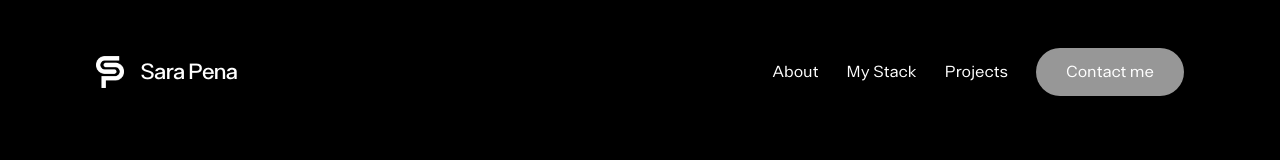
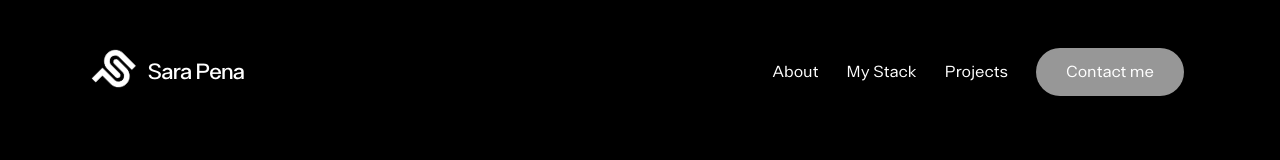
Before and after one commit to Sara-pe/portfolio, a React (Vite) app: page / in a window 1280 px wide. Shown: the top 160 px of the page. Built offline with nearby package versions, Linux system fonts and the light colour scheme.

Commit message:
logo adjustments

```diff
--- a/src/App.jsx
+++ b/src/App.jsx
@@ -33,7 +33,7 @@ function App() {
 
           <div className='flex flex-row items-center justify-center gap-16'>
             <img className="logo-nav" src={LogoIcon} alt="Logo" />
-            <h4>Sara Pena</h4>
+         <h4>Sara Pena</h4>
           </div>
 
           <div className='nav-phone'>
--- a/src/components/4_Comp_Projects/ComProject.module.css
+++ b/src/components/4_Comp_Projects/ComProject.module.css
@@ -29,6 +29,11 @@
 
 }
 
+.rot {
+  transform: rotate(45deg);
+  height: 20px;
+}
+
 .iconWrapper {
   width: 140px;
   overflow: hidden;
@@ -38,6 +43,7 @@
 .carrouselHeader {
   display: flex;
   flex-direction: row;
+align-items: center;
   gap: 4px;
   width: max-content;
   animation: scroll 8s linear infinite;
--- a/src/components/4_Comp_Projects/CompProjects.jsx
+++ b/src/components/4_Comp_Projects/CompProjects.jsx
@@ -96,7 +96,7 @@ export const CompProjects = () => {
                                 <img className={style.iconxs} src={IconGreen} />
                                 <img className={style.iconxs} src={Logo2} />
                                 <img className={style.iconxs} src={IconGreen} />
-                                <img className={style.iconxs} src={Logo3} />
+                                <img className={`${style.iconxs} ${style.rot}`}src={Logo3} />
 
                                 <img className={style.iconxs} src={IconGreen} />
 
--- a/src/index.css
+++ b/src/index.css
@@ -336,8 +336,9 @@ width: auto;
 }
 
 .logo-nav {
-height: 32px;
+height: 40px;
 width: auto;
+transform: rotate(45deg);
 }
 
 .copyright {
```
